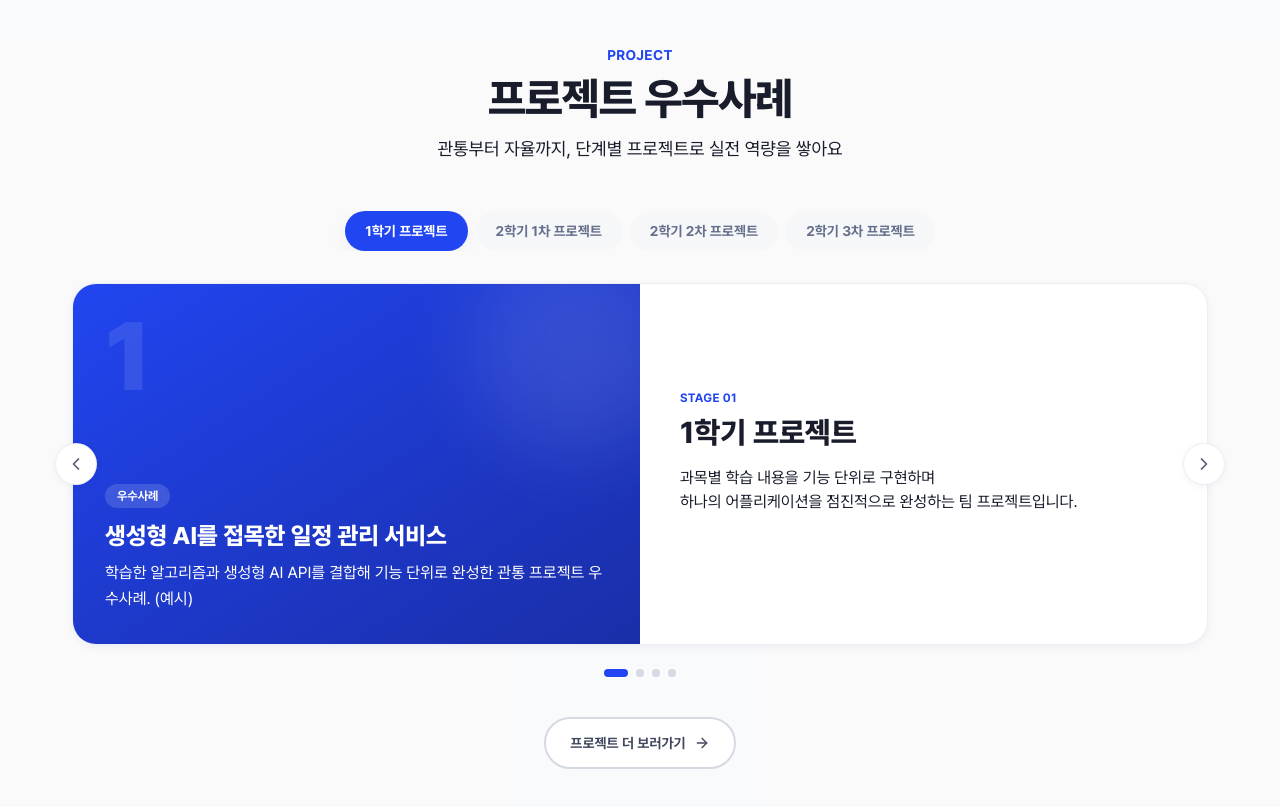
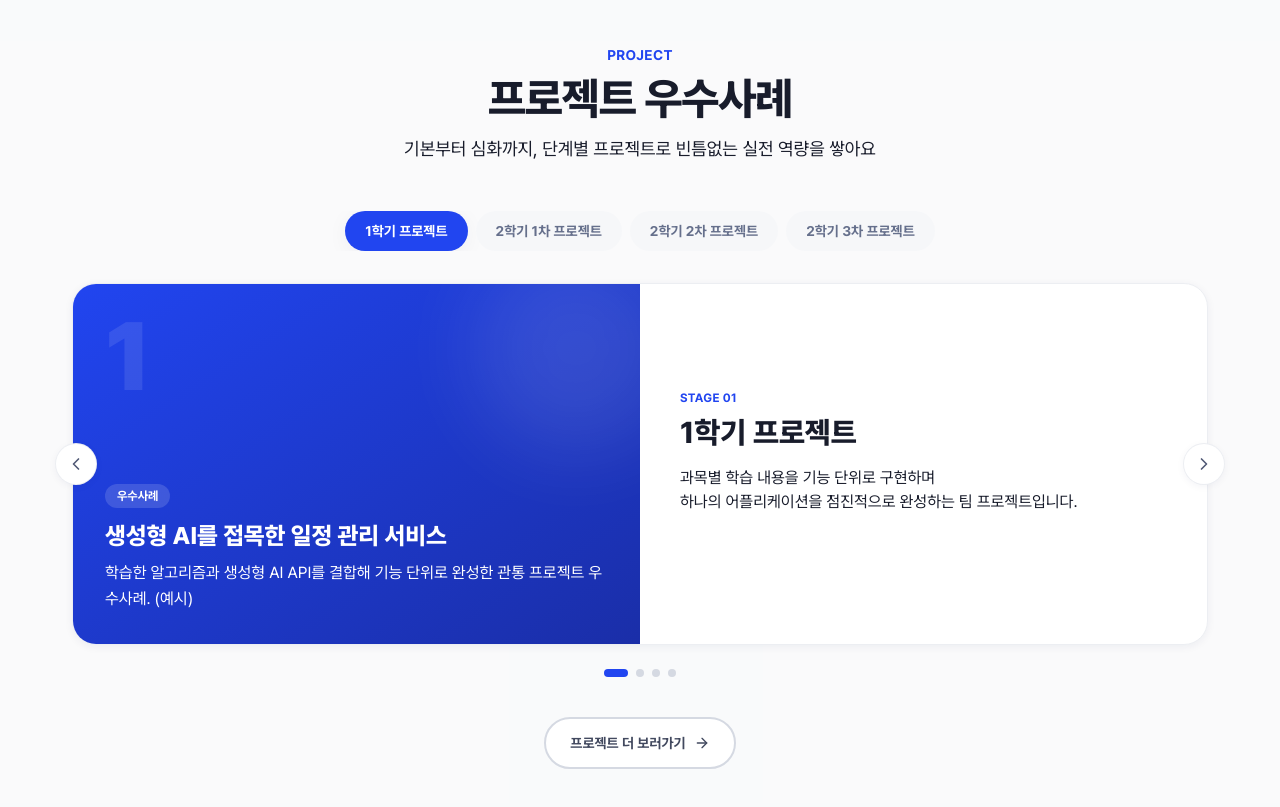
Before and after one commit to multi-ssafy/multi-ssafy.github.io, a Next.js app: page / in a window 1280 px wide. Shown: the part 5040-5847 px from the top of the page. Built offline with nearby package versions, Linux system fonts and the light colour scheme.

Commit message:
문구 수정

```diff
--- a/src/sections/Project.tsx
+++ b/src/sections/Project.tsx
@@ -74,7 +74,7 @@ export default function Project() {
           <p className="eyebrow justify-center">PROJECT</p>
           <h2 className="section-title mt-3">프로젝트 우수사례</h2>
           <p className="section-desc">
-            관통부터 자율까지, 단계별 프로젝트로 실전 역량을 쌓아요
+            기본부터 심화까지, 단계별 프로젝트로 빈틈없는 실전 역량을 쌓아요
           </p>
         </div>
 
```
